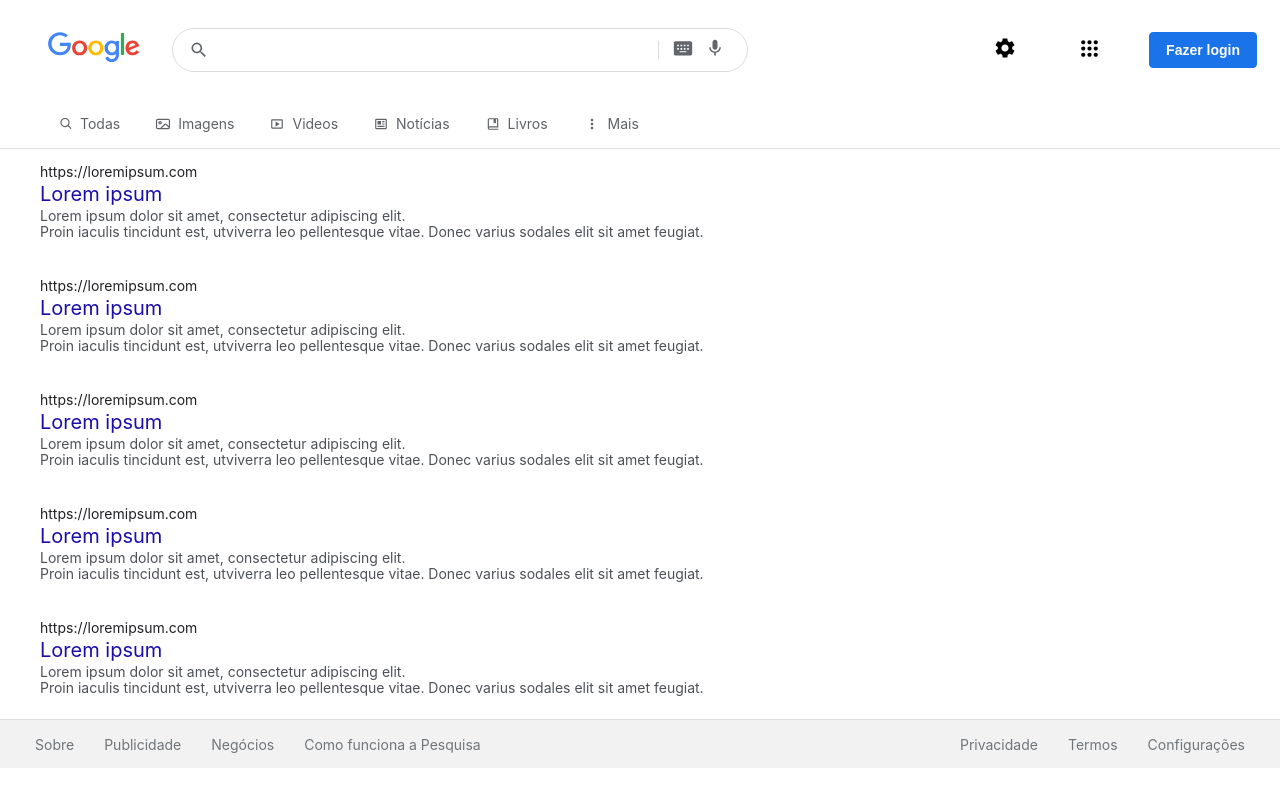
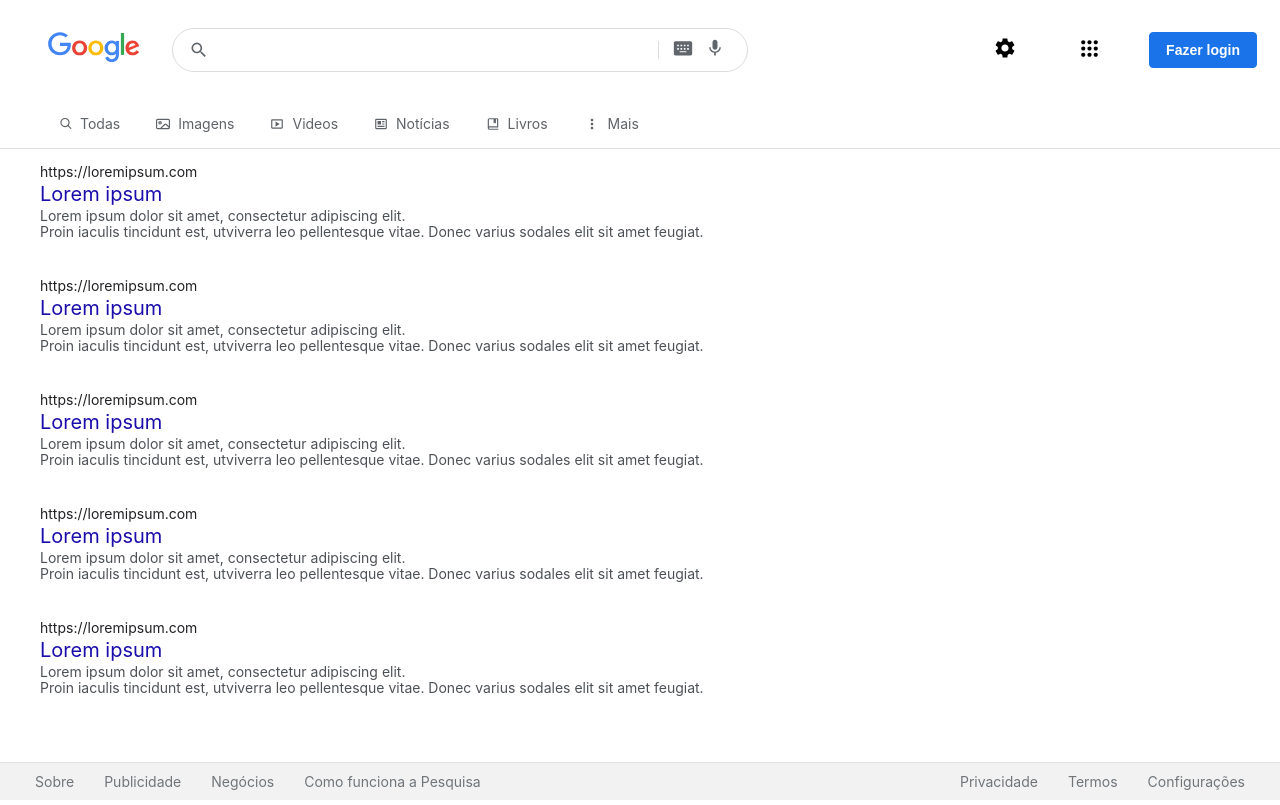
Before and after one commit to mvrsdev/google-clone-react, a React (Create React App) app: page /results in a window 1280 px wide. Built offline with nearby package versions, Linux system fonts and the light colour scheme.

Commit message:
Add hooks to results page

```diff
--- a/src/pages/ResultsPage.js
+++ b/src/pages/ResultsPage.js
@@ -1,5 +1,12 @@
-import { Article, Footer, Header, NavBar, SearchInputField } from 'components';
-import { Link } from 'react-router-dom';
+import {
+  Article,
+  Footer,
+  Header,
+  NavBar,
+  PageContainer,
+  SearchInputField,
+} from 'components';
+import { Link, useSearchParams } from 'react-router-dom';
 import styled from 'styled-components';
 
 const HeaderDiv = styled.div`
@@ -24,16 +31,27 @@ const HeaderDiv = styled.div`
   }
 `;
 
-const ResultsPage = () => (
-  <>
+const ResultsList = styled.div`
+  height: 100vh;
+`;
+
+const ResultsPage = () => {
+  const [searchTerm] = useSearchParams();
+
+  return (
+    <PageContainer>
       <HeaderDiv>
         <div className="row">
           <div className="left">
             <Link to={'/'}>
-            <img id="logo" src="images/google-logo.svg" alt="Logo do Google" />
+              <img
+                id="logo"
+                src="images/google-logo.svg"
+                alt="Logo do Google"
+              />
             </Link>
             <div className="SearchInputFieldWrapper">
-            <SearchInputField />
+              <SearchInputField value={searchTerm.get('q')} />
             </div>
           </div>
           <div className="right">
@@ -42,13 +60,16 @@ const ResultsPage = () => (
         </div>
         <NavBar />
       </HeaderDiv>
+      <ResultsList>
         <Article />
         <Article />
         <Article />
         <Article />
         <Article />
+      </ResultsList>
       <Footer />
-  </>
+    </PageContainer>
   );
+};
 
 export default ResultsPage;
--- a/src/pages/index.js
+++ b/src/pages/index.js
@@ -1,3 +1,3 @@
 export { default as HomePage } from './HomePage';
+export { default as LoginPage } from './LoginPage';
 export { default as ResultsPage } from './ResultsPage';
-export { default as LoginPage } from './LoginPage';
```
Lines whose indentation alone changed are shown as unchanged.
